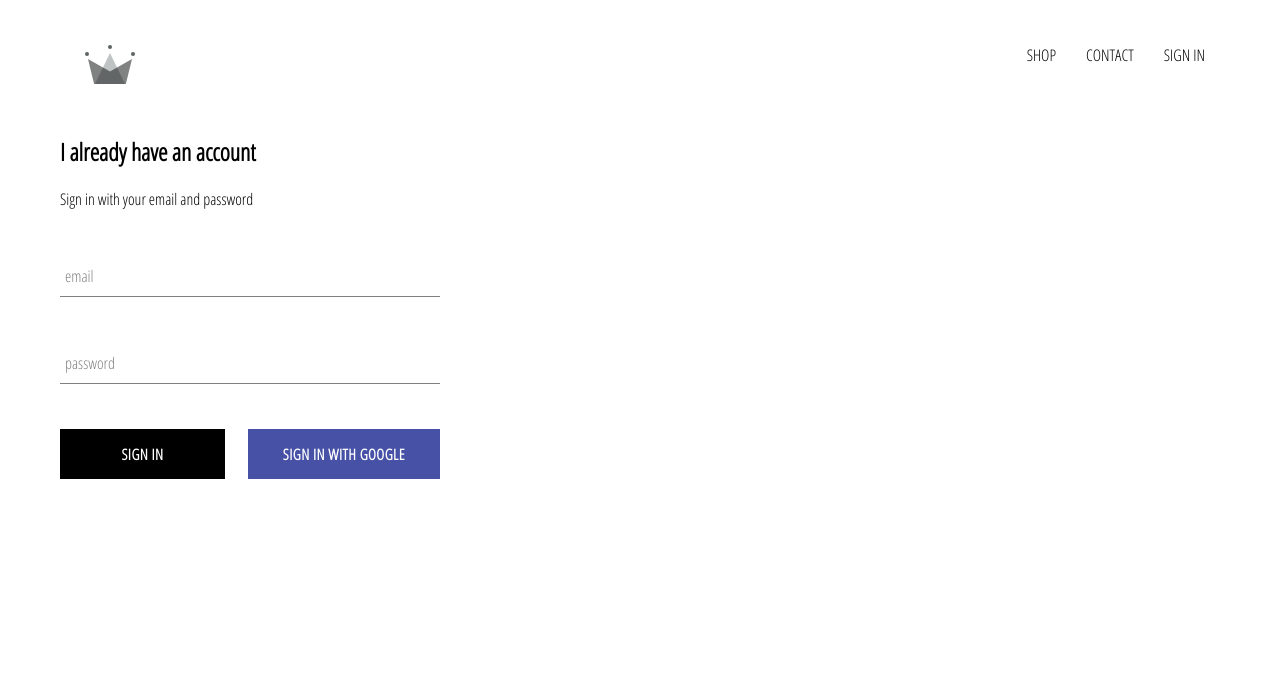
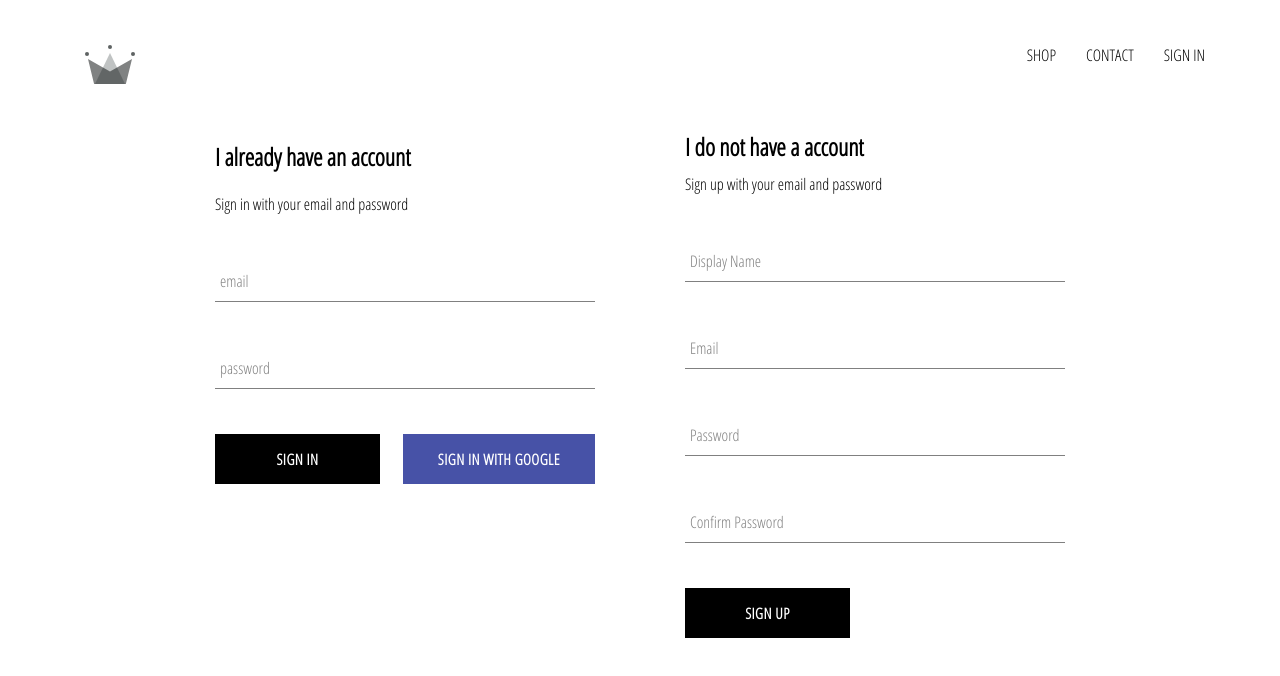
Before and after one commit to jana0301/crwn-clothing, a React (Create React App) app: page /signin in a window 1280 px wide. Shown: the top 676 px of the page. Built offline with nearby package versions, Linux system fonts and the light colour scheme; no server answers.

Commit message:
implemented firbase utils, implemented ability to store authenticated user into firebase database

```diff
--- a/src/App.js
+++ b/src/App.js
@@ -5,7 +5,7 @@
 import HomePage from "./pages/homepage/homepage.component.jsx";
 import ShopPage from "./pages/shop/shop.component.jsx";
 import Header from "./components/header/header.component.jsx";
-import { auth } from './firebase/firebase.utils';
+import { auth, createUserProfileDocument } from './firebase/firebase.utils';
 
 import SignInAndSignUpPage from './pages/sign-in-and-sign-up/sign-in-and-sign-up.component.jsx'
 
@@ -22,10 +22,25 @@
   unsubscribeFromAuth = null;
 
   componentDidMount() {
-    this.unsubscribeFromAuth = auth.onAuthStateChanged(user => {
-      this.setState({currentUser: user});
+    this.unsubscribeFromAuth = auth.onAuthStateChanged(async userAuth => {
 
-      console.log(user);
+      if(userAuth){
+        const userRef = await createUserProfileDocument(userAuth);
+
+        userRef.onSnapshot(snapShot => {
+          this.setState({
+            currentUser:{
+              id:snapShot.id,
+              ...snapShot.data()
+            }
+          });
+
+          console.log(this.state);
+        });
+      }else{
+        this.setState({currentUser: userAuth});
+      }
+
     });
   }
 
--- /dev/null
+++ b/src/components/sign-up/sign-up.component.jsx
@@ -0,0 +1,105 @@
+import React from 'react';
+
+import FormInput from '../form-input/form-input.component';
+
+import CustomButton  from '../custom-button/custom-button.component';
+
+import { auth, createUserProfileDocument } from '../../firebase/firebase.utils';
+
+import './sign-up.styles.scss';
+
+class SignUp extends React.Component{
+ constructor(){
+     super();
+
+     this.state= {
+         displayName: '',
+         email: '',
+         password: '',
+         confirmPassword: ''
+     }
+ }
+
+ handleSubmit = async event => {
+     event.preventDefault();
+
+     const { displayName, email, password, confirmPassword } = this.state;
+
+     if(password !== confirmPassword){
+         alert("passwords dont match");
+         return;
+     }
+
+     try{
+        const { user } = await auth.createUserWithEmailAndPassword(
+            email,
+            password
+        );
+
+        await createUserProfileDocument(user, {displayName});
+
+        this.setState({
+            displayName: '',
+            email: '',
+            password: '',
+            confirmPassword: ''
+        });
+
+     }catch(error) {
+         console.log(error);
+     }
+
+ };
+
+ handleChange = event => {
+    const { name, value } = event.target;
+
+    this.setState({ [name]: value });
+ };
+
+ render(){
+     const { displayName, email, password, confirmPassword } = this.state;
+     return(
+         <div className='sign-up'>
+            <h2 className='title'> I do not have a account</h2>
+            <span>Sign up with your email and password</span>
+            <form className='signup-form' onSubmit={this.handleSubmit}>
+                <FormInput
+                    type='text'
+                    name='displayName'
+                    value={displayName}
+                    onChange={this.handleChange}
+                    label='Display Name'
+                />
+                <FormInput
+                    type='email'
+                    name='email'
+                    value={email}
+                    onChange={this.handleChange}
+                    label='Email'
+                />
+                <FormInput
+                    type='password'
+                    name='password'
+                    value={password}
+                    onChange={this.handleChange}
+                    label='Password'
+                />
+                <FormInput
+                    type='password'
+                    name='confirmPassword'
+                    value={confirmPassword}
+                    onChange={this.handleChange}
+                    label='Confirm Password'
+                />
+                <CustomButton type='submit'>Sign up </CustomButton>
+
+            </form>
+
+         </div>
+     )
+ }
+
+}
+
+export default SignUp;
--- /dev/null
+++ b/src/components/sign-up/sign-up.styles.scss
@@ -0,0 +1,9 @@
+.sign-up {
+  display: flex;
+  flex-direction: column;
+  width: 380px;
+
+  .title {
+    margin: 10px 0;
+  }
+}
--- a/src/firebase/firebase.utils.js
+++ b/src/firebase/firebase.utils.js
@@ -14,6 +14,32 @@
     appId: "1:1063346079987:web:5def7f9e39e0207a2b4f86"
   };
 
+  export const createUserProfileDocument = async (userAuth, additionalData) => {
+      if(!userAuth) return;
+
+      const userRef = firestore.doc(`users/${userAuth.uid}`);
+
+      const snapShot = await userRef.get();
+
+      if(!snapShot.exists) {
+        const { displayName, email } = userAuth;
+        const createdAt = new Date();
+
+        try{
+          await userRef.set({
+            displayName,
+            email,
+            createdAt,
+            ...additionalData
+          })
+        }catch(error) {
+          console.log('error creating user', error.message);
+        }
+      }
+
+      return userRef;
+  }
+
   firebase.initializeApp(config);
 
   export const auth = firebase.auth();
--- a/src/pages/sign-in-and-sign-up/sign-in-and-sign-up.component.jsx
+++ b/src/pages/sign-in-and-sign-up/sign-in-and-sign-up.component.jsx
@@ -1,12 +1,15 @@
 import React from 'react';
 
 import SignIn from '../../components/sign-in/sign-in.component';
+
+import SignUp from '../../components/sign-up/sign-up.component';
 
 import './sign-in-and-sign-up.styles.scss';
 
 const SignInAndSignUpPage = () => (
     <div className='sign-in-and-sign-up'>
         <SignIn />
+        <SignUp />
     </div>
 );
 
--- a/src/pages/sign-in-and-sign-up/sign-in-and-sign-up.styles.scss
+++ b/src/pages/sign-in-and-sign-up/sign-in-and-sign-up.styles.scss
@@ -0,0 +1,6 @@
+.sign-in-and-sign-up {
+    width: 850px;
+    display: flex;
+    justify-content: space-between;
+    margin: 30px auto;
+  }
```
